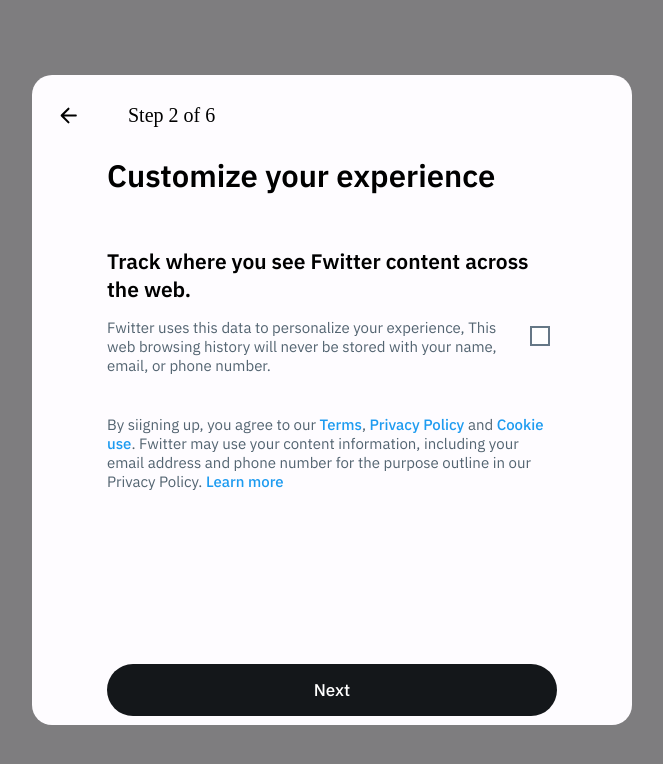
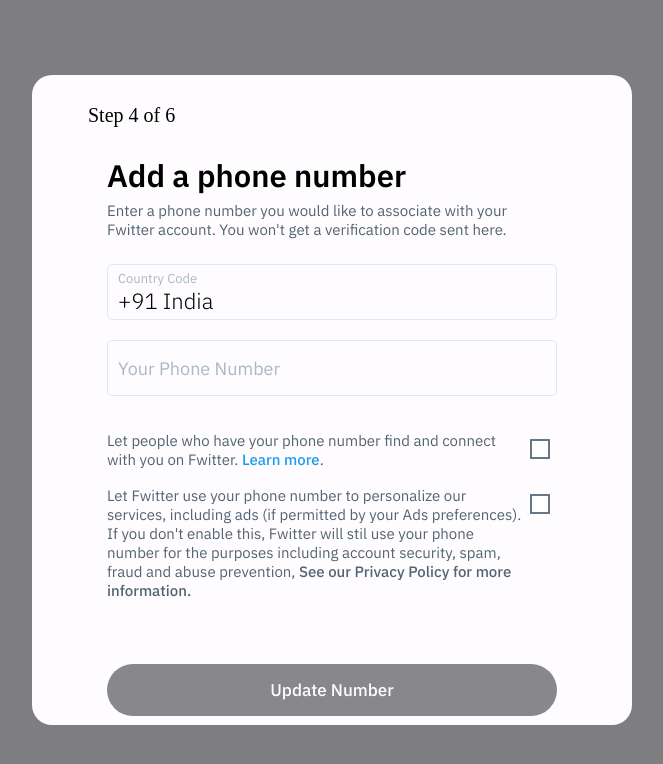
Before and after one commit to AnkushSonak/frontend, a React (Create React App) app: page / in a window 1280 px wide. Shown: the top 764 px of the page, without its empty margins (308-971 px from the left). Built offline with nearby package versions, Linux system fonts and the light colour scheme; some icons are missing.

Commit message:
refactoring the css of the registation form til form four -77

```diff
--- a/src/features/register/component/RegisterFormFour/RegisterFormFour.tsx
+++ b/src/features/register/component/RegisterFormFour/RegisterFormFour.tsx
@@ -6,8 +6,9 @@
 import { validatePhone } from "../../../../services/Validators";
 import { useDispatch, useSelector } from "react-redux";
 import { AppDispatch, RootState } from "../../../../redux/Store";
-import { updateRegister, updateUserPhone } from "../../../../redux/Slices/RegisterSlice";
-import './RegisterFormFour.css'
+import { updateRegister } from "../../../../redux/Slices/RegisterSlice";
+import '../RegisterForms/RegisterForm.css';
+import '../../../../assets/global.css';
 
 export const RegisterFormFour:React.FC = () => {
 
@@ -43,11 +44,11 @@
         console.log(state);
     }, [phoneCode, phoneNumber])
     return (
-        <div className="reg-step-four-container">
-            <div className="reg-step-four-content">
-                <h1>Add a phone number</h1>
-                <p className="reg-step-four-subhead">Enter a phone number you would like to associate with your Fwitter account. You won't get a verification code sent here.</p>
-                <div className="reg-step-four-inputs">
+        <div className="register-container">
+            <div className="register-content">
+                <h1 className="register-header-2">Add a phone number</h1>
+                <p className="register-text color-gray">Enter a phone number you would like to associate with your Fwitter account. You won't get a verification code sent here.</p>
+                <div className={validNumber ? "register-four-input-wrapper" : "register-four-input-wrapper-condensed"}>
                     <DropDown
                         content={countryCodeDropDown}
                         change={changeCode}
@@ -60,14 +61,14 @@
                         label={"Your Phone Number"}
                         changeValue={changePhoneNumber}
                     />
-                    {validNumber ? <></> : <p className="reg-step-four-invalid">Please enter a valid 10 digit number</p>}
+                    {validNumber ? <></> : <p className="register-error color-red">Please enter a valid 10 digit number</p>}
                 </div>
-                <div className="reg-step-four-check-group">
-                    <p>Let people who have your phone number find and connect with you on Fwitter. <span className="reg-step-four-link">Learn more</span>.</p>
+                <div className="register-four-checkbox-wrapper">
+                    <p className="register-text color-gray">Let people who have your phone number find and connect with you on Fwitter. <span className="register-link color-blue">Learn more</span>.</p>
                     <CheckBox />
                 </div>
-                <div className="reg-step-four-check-group">
-                    <p>Let Fwitter use your phone number to personalize our services, including ads (if permitted by your Ads preferences). If you don't enable this, Fwitter will stil use your phone number for the purposes including account security, spam, fraud and abuse prevention, <span className="reg-step-four-link">See our Privacy Policy for more information.</span></p>
+                <div className="register-four-checkbox-wrapper">
+                    <p className="register-text color-gray">Let Fwitter use your phone number to personalize our services, including ads (if permitted by your Ads preferences). If you don't enable this, Fwitter will stil use your phone number for the purposes including account security, spam, fraud and abuse prevention, <span className="reg-step-four-link">See our Privacy Policy for more information.</span></p>
                     <CheckBox />
                 </div>
             </div>
--- a/src/features/register/component/RegisterFormThree/RegisterFormThree.tsx
+++ b/src/features/register/component/RegisterFormThree/RegisterFormThree.tsx
@@ -1,37 +1,35 @@
 import React from "react";
 import { ValidatedDisplay } from "../../../../components/ValidatedInput/ValidatedDisplay";
-import { RegisterFormOne } from "../RegisterFormOne/RegisterFormOne";
-import { useSelector, useDispatch } from "react-redux";
-import { registerUser } from "../../../../redux/Slices/RegisterSlice";
-import { RootState, AppDispatch } from "../../../../redux/Store";
-import { cleanDateForRequest, stringifyDate } from "../../../../utils/DateUtils";
-import { StyledNextButton } from "../RegisterNextButton/RegisterNextButton";
-import './RegisterFormThree.css'
+import { useSelector } from "react-redux";
+import { RootState } from "../../../../redux/Store";
+import { stringifyDate } from "../../../../utils/DateUtils";
+import '../RegisterForms/RegisterForm.css';
+import '../../../../assets/global.css';
 
 export const RegisterFormThree: React.FC = () => {
 
     const state = useSelector((state:RootState) => state.register);
 
     return(
-        <div className="reg-step-three-container">
-            <div className="reg-step-three-content">
-                <h1 className="reg-step-three-header">Create your account</h1>
-                <div className="reg-step-three-value">
+        <div className="register-container">
+            <div className="register-content">
+                <h1 className="register-header">Create your account</h1>
+                <div className="register-three-value-wrapper">
                     <ValidatedDisplay label={"Name"} value={`${state.firstName} ${state.lastName}`}/>
                 </div>
-                <div className="reg-step-three-value">
+                <div className="register-three-value-wrapper">
                     <ValidatedDisplay label={"Email"} value={state.email} />
                     {state.error ?
-                        <p className="reg-step-three-error">The email you specified is already in use, please use a different one.</p> :
+                        <p className="register-error color-red">The email you specified is already in use, please use a different one.</p> :
                         <></>
                     }
                 </div>
-                <div className="reg-step-three-value">
+                <div className={state.error ? "register-three-value-wrapper" : "register-three-bottom"}>
                     <ValidatedDisplay label={"Birth date"} value={stringifyDate(state.dob)}/>
                 </div>
-                <p className="reg-step-three-policy">
-                    By signing up you agree <span className="reg-step-three-link">Terms of services</span> and <span className="reg-step-three-link">Privacy Policy</span>, including <span className="reg-step-three-link">Cookie Use</span>. Fwiter may use your information, including your email address and phone number for purposes outlined in our Privacy Policy, like keeping your account secure and personalizing our services including ads.
-                    <span className="reg-step-three-link">Learn more</span>. Others will be able to find you by email or phoene number, when provided unless you choose otherwise <span className="reg-step-three-link">here</span>
+                <p className="register-text-sm color-gray">
+                    By signing up you agree <span className="register-link color-blue">Terms of services</span> and <span className="register-link color-blue">Privacy Policy</span>, including <span className="register-link color-blue">Cookie Use</span>. Fwiter may use your information, including your email address and phone number for purposes outlined in our Privacy Policy, like keeping your account secure and personalizing our services including ads.
+                    <span className="register-link color-blue">Learn more</span>. Others will be able to find you by email or phoene number, when provided unless you choose otherwise <span className="register-link color-blue">here</span>
                 </p>
             </div>
         </div>
--- a/src/features/register/component/RegisterForms/RegisterForm.css
+++ b/src/features/register/component/RegisterForms/RegisterForm.css
@@ -54,6 +54,19 @@
     text-decoration: underline;
 }
 
+.register-error {
+    font-size: 13px;
+    font-weight: 300;
+    margin-left: 10px;
+    margin-top: 5px;
+}
+
+.register-header-2{
+    font-size: 31px;
+    font-weight: 600;
+    margin: 0;
+    margin-bottom: 5px;
+}
 /* Component Specific Styles */
 
 .register-one-dob-wrapper{
@@ -68,3 +81,34 @@
     justify-content: space-between;
     align-items: flex-start;
 }
+
+.register-three-value-wrapper{
+    width: 100%;
+    margin-bottom: 25px;
+}
+
+.register-three-bottom {
+    width: 100%;
+    margin-bottom: 65px;
+}
+
+.register-four-input-wrapper{
+    width: 100%;
+    margin-top: 25px;
+    margin-bottom: 25px;
+}
+
+.register-four-input-wrapper-condensed{
+    width: 100%;
+    margin-top: 25px;
+    margin-bottom: 0px;
+}
+
+.register-four-checkbox-wrapper {
+    width: 100%;
+    display: flex;
+    justify-content: space-between;
+    align-items: flex-start;
+    margin-bottom: 5px;
+    margin-top: 10px;
+}
--- a/src/redux/Slices/RegisterSlice.ts
+++ b/src/redux/Slices/RegisterSlice.ts
@@ -63,7 +63,7 @@
             year: 0
         },
         dobValid: false,
-        step: 2,
+        step: 4,
         username: "",
         phoneNumber: "",
         phoneNumberValid: false,
```
